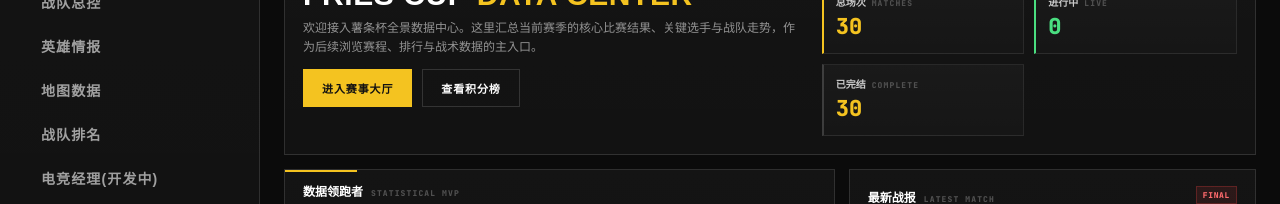
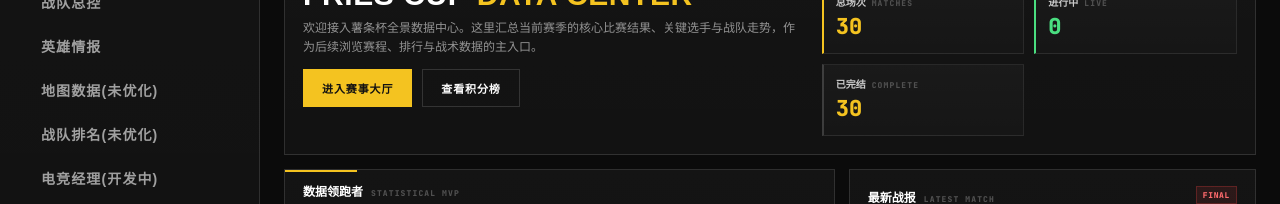
Before and after one commit to michaelsky5/fries-cup-stats, a React (Vite) app: page / in a window 1280 px wide. Shown: the part 347-551 px from the top of the page. Built offline with nearby package versions, Linux system fonts and the light colour scheme.

Commit message:
fix: 紧急修改

```diff
--- a/src/components/teams/TeamShareCard.jsx
+++ b/src/components/teams/TeamShareCard.jsx
@@ -126,8 +126,8 @@ export default function TeamShareCard({
       </div>
 
       <div className={styles.footer}>
-        <span className={styles.footerLeft}>薯条杯 2026</span>
-        <span className={styles.footerRight}>战队档案分享版</span>
+        <span className={styles.footerLeft}>FRIESCUP 2026</span>
+        <span className={styles.footerRight}>STATS.FRIES-CUP.COM</span>
       </div>
     </section>
   )
--- a/src/layouts/DataLayout.jsx
+++ b/src/layouts/DataLayout.jsx
@@ -112,7 +112,7 @@ export default function DataLayout() {
               className={({ isActive }) => `${styles.link} ${isActive || isMaps ? styles.linkActive : ''}`}
             >
               <span className={styles.navMarker} />
-              地图数据
+              地图数据(未优化)
             </NavLink>
 
             <NavLink
@@ -120,7 +120,7 @@ export default function DataLayout() {
               className={({ isActive }) => `${styles.link} ${isActive ? styles.linkActive : ''}`}
             >
               <span className={styles.navMarker} />
-              战队排名
+              战队排名(未优化)
             </NavLink>
 
             {/* ✨ 新增：电竞经理入口 */}
```
